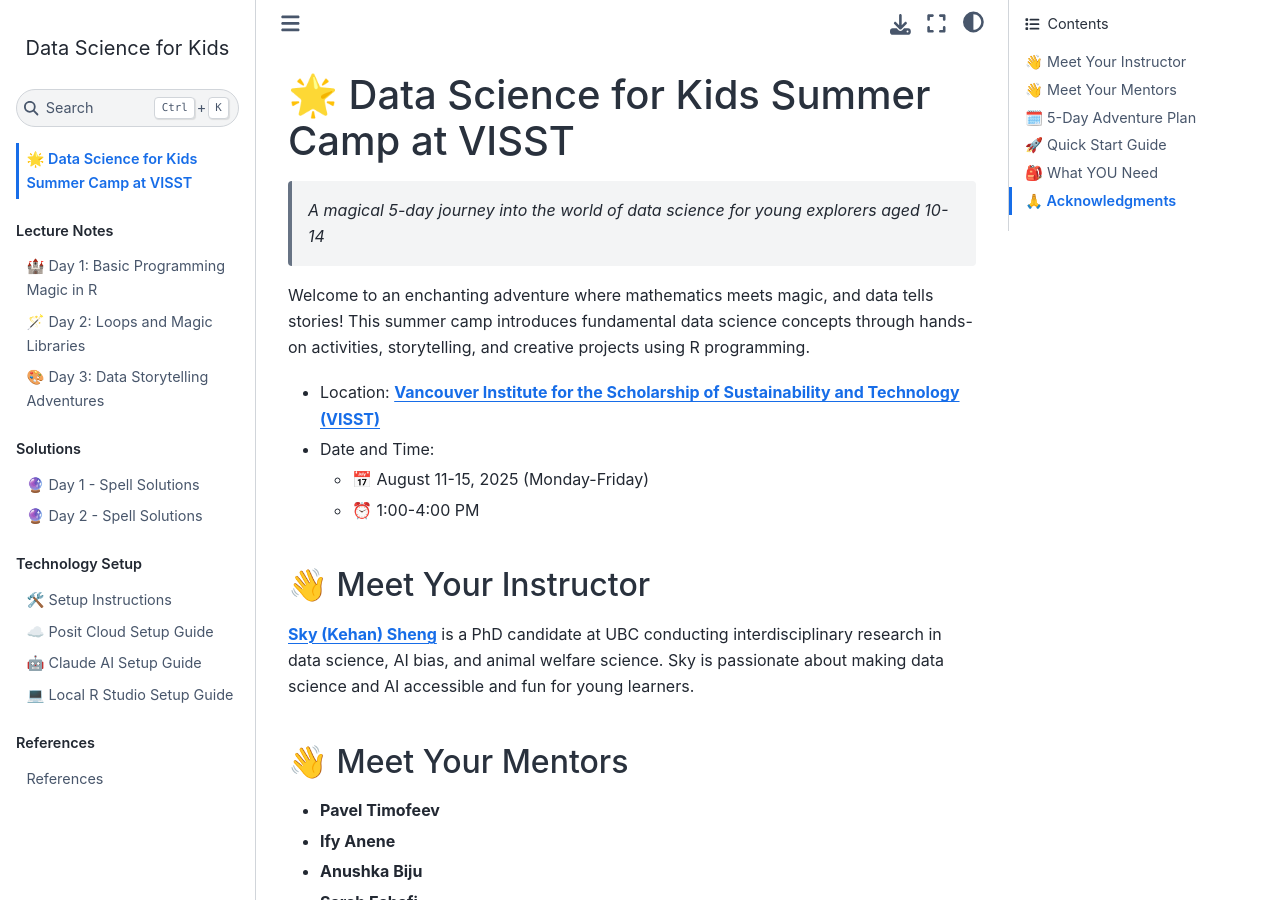
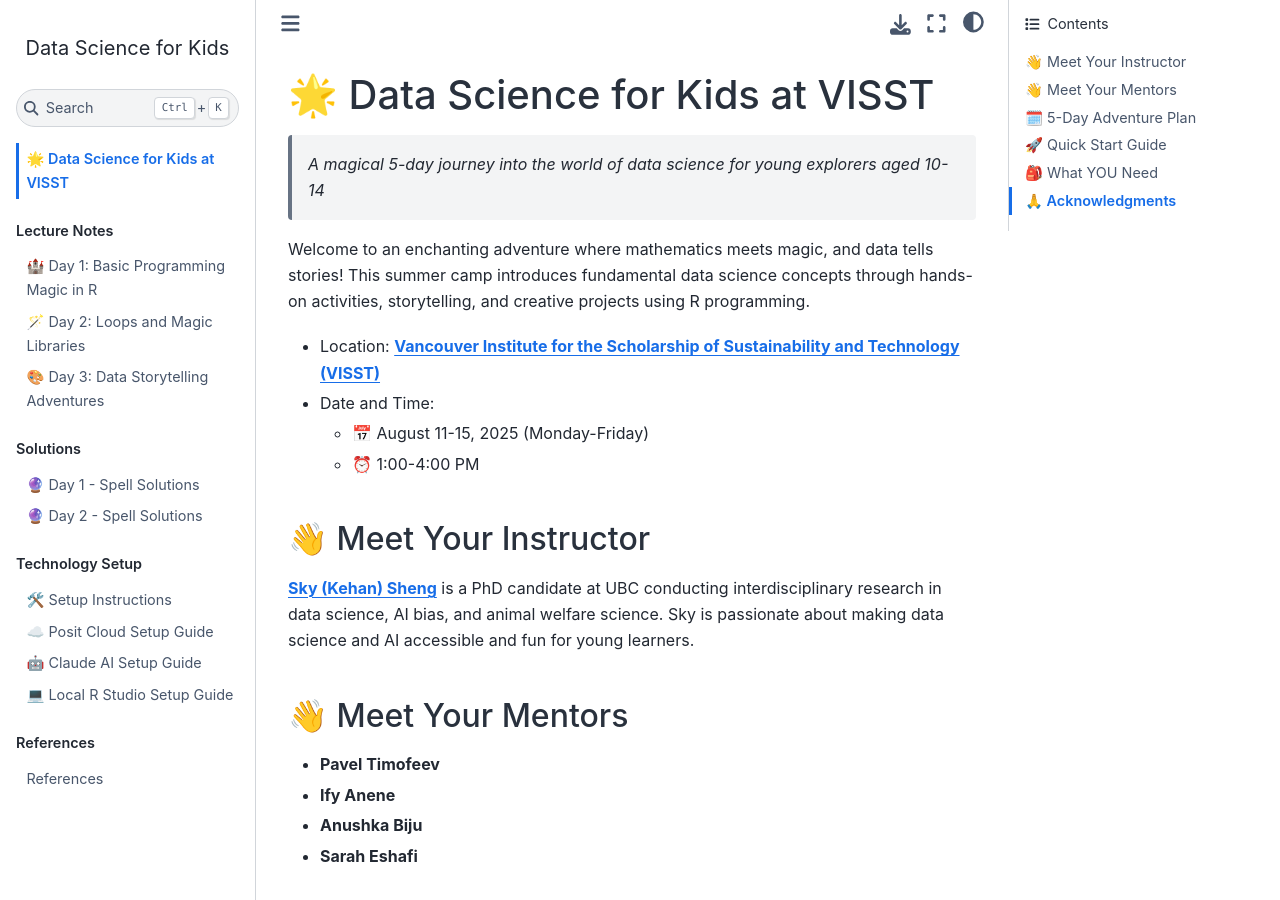
Before and after one commit to skysheng7/data_science_for_kids, a Jupyter Book: the page built from docs/index.md, in a window 1280 px wide and 900 px high. Built offline with Jupyter Book 1.0.4 settings and Sphinx 7.4.7 and the Sphinx Book theme 1.1.4, drawn with Linux system fonts in a browser that asks for light colours; cross-references to code outside the pages are shown as plain code.

Commit message:
update title

```diff
--- a/docs/index.md
+++ b/docs/index.md
@@ -3,7 +3,7 @@
 title: Home
 ---
 
-# 🌟 Data Science for Kids Summer Camp at VISST
+# 🌟 Data Science for Kids at VISST
 
 > *A magical 5-day journey into the world of data science for young explorers aged 10-14*
 
```
